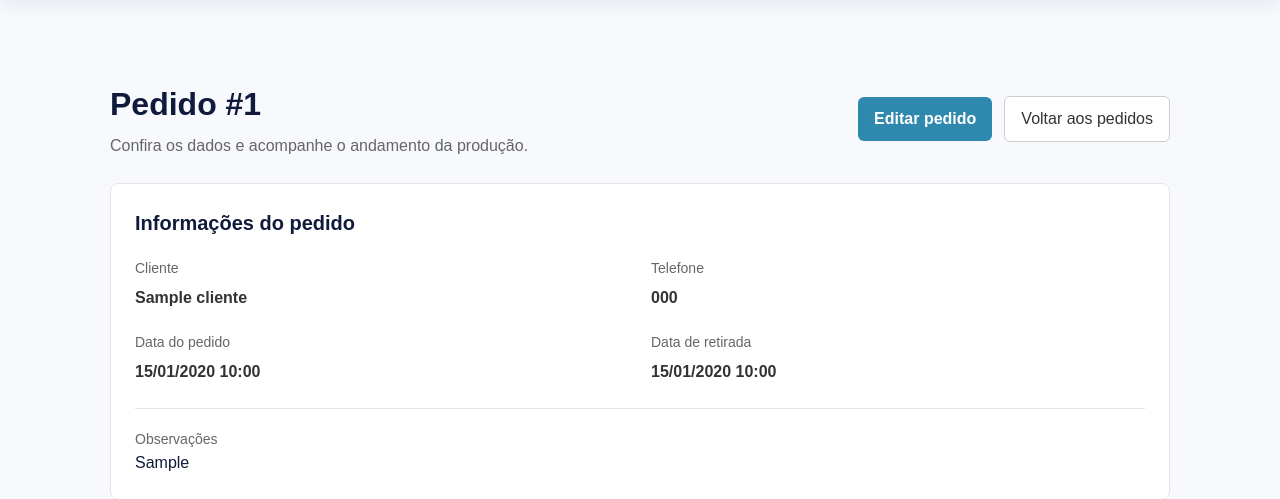
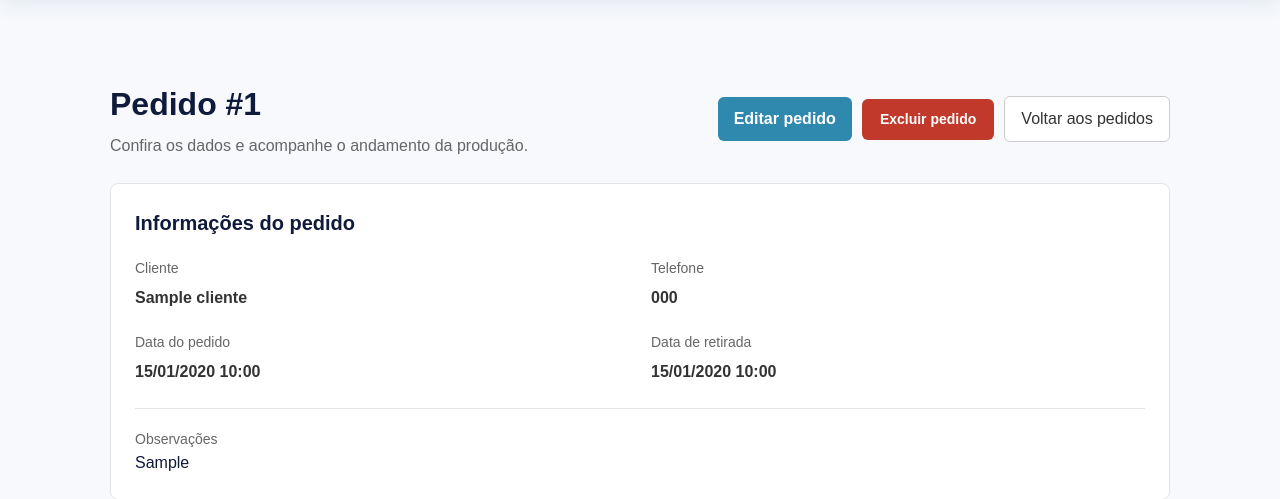
Before and after one commit to bruno-has/gestao-pedidos-clientes, a Flask app: page /painel/pedidos/1 in a window 1280 px wide. Shown: the part 100-599 px from the top of the page. Run offline with Flask 3, Linux system fonts and the light colour scheme; a user stored in the database is signed in; tables that the repository leaves empty hold one stand-in row (values such as "Sample post").

Commit message:
feat: implementa exclusao de pedidos na interface

```diff
--- a/app/controllers/web_controller.py
+++ b/app/controllers/web_controller.py
@@ -18,7 +18,8 @@ from app.services.pedido_service import (
   buscar_pedido_por_id,
   atualizar_pedido,
   atualizar_status_pedido,
-  listar_pedidos_por_cliente
+  listar_pedidos_por_cliente,
+  excluir_pedido
 )
 
 def login_page():
@@ -460,6 +461,16 @@ def editar_pedido(pedido_id):
   )
 
 @login_required
+def excluir_pedido_web(pedido_id):
+  resultado = excluir_pedido(pedido_id)
+  if resultado is None:
+    flash('Pedido não encontrado.', 'warning')
+  else:
+    flash('Pedido excluído com sucesso!', 'success')
+
+  return redirect(url_for('web.pedidos'))
+
+@login_required
 def sair():
   logout_user()
 
--- a/app/static/css/style.css
+++ b/app/static/css/style.css
@@ -1662,6 +1662,35 @@ button, input {
   color: #fff;
 }
 
+.btn-excluir-pedido {
+  display: inline-block;
+  padding: 10px 18px;
+  border: none;
+  border-radius: 6px;
+  background-color: #c0392b;
+  color: #fff;
+  font-size: 14px;
+  font-weight: 600;
+  cursor: pointer;
+  transition: background-color 0.2s ease;
+}
+
+.btn-excluir-pedido:hover {
+  background-color: #922b21;
+}
+
+.detalhes-pedido-acoes form {
+  display: inline-block;
+  margin: 0;
+}
+
+.detalhes-pedido-acoes {
+  display: flex;
+  flex-wrap: wrap;
+  align-items: center;
+  gap: 10px;
+}
+
 @media (max-width: 700px) {
 
   .pedido-form-cabecalho,
--- a/app/templates/pedido_detalhes.html
+++ b/app/templates/pedido_detalhes.html
@@ -15,6 +15,14 @@
     <div class="detalhes-pedido-acoes">
 
       <a href="{{ url_for('web.editar_pedido', pedido_id=pedido.id) }}" class="btn-editar-pedido">Editar pedido</a>
+
+      <form action="{{ url_for('web.excluir_pedido', pedido_id=pedido.id) }}" method="POST" onsubmit="return confirm('Tem certeza que deseja excluir este pedido? Esta ação não poderá ser desfeita');">
+
+        <input type="hidden" name="csrf_token" value="{{ csrf_token() }}">
+
+        <button type="submit" class="btn-excluir-pedido">Excluir pedido</button>
+
+      </form>
 
       <a href="{{ url_for('web.pedidos') }}" class="btn-voltar">Voltar aos pedidos</a>
 
```
Also changed, not shown: app/routes/web_route.py (+8 -0 lines), tests/test_web_excluir_pedido.py (added, +123 -0 lines).
